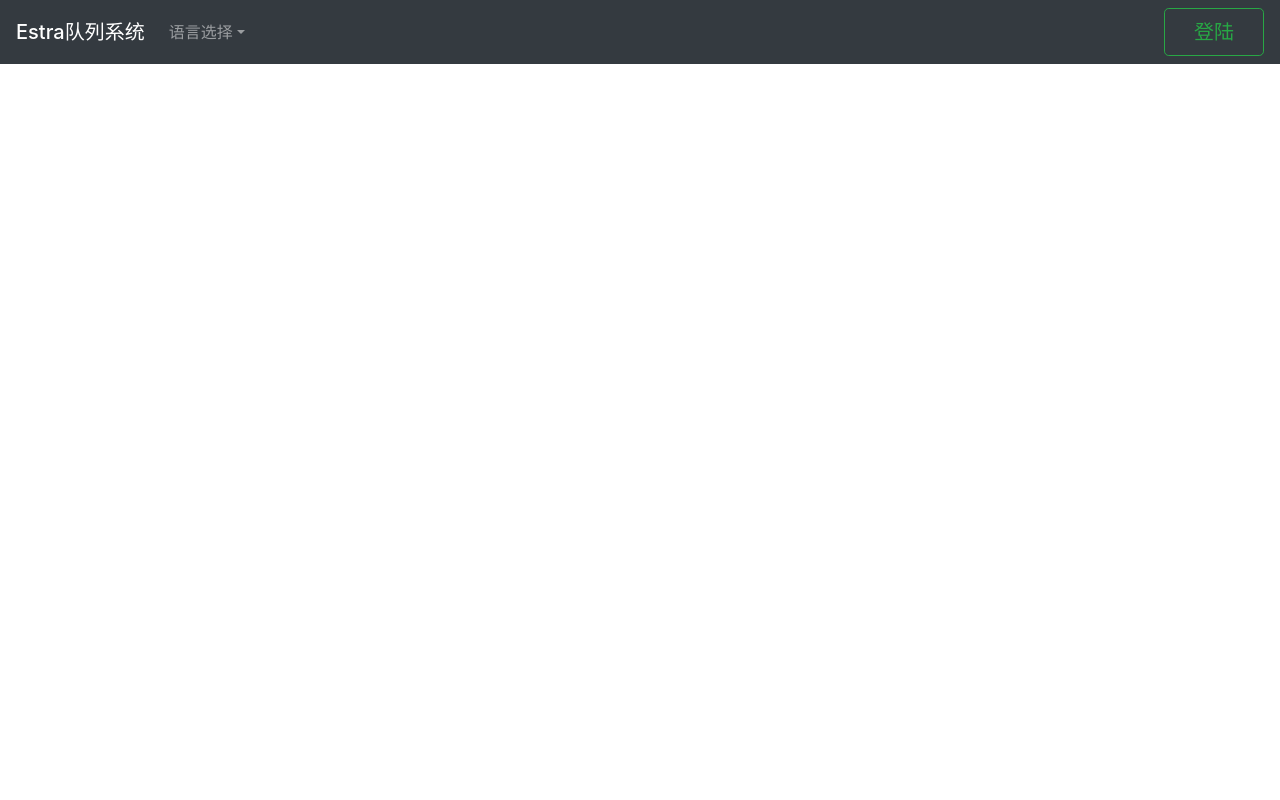
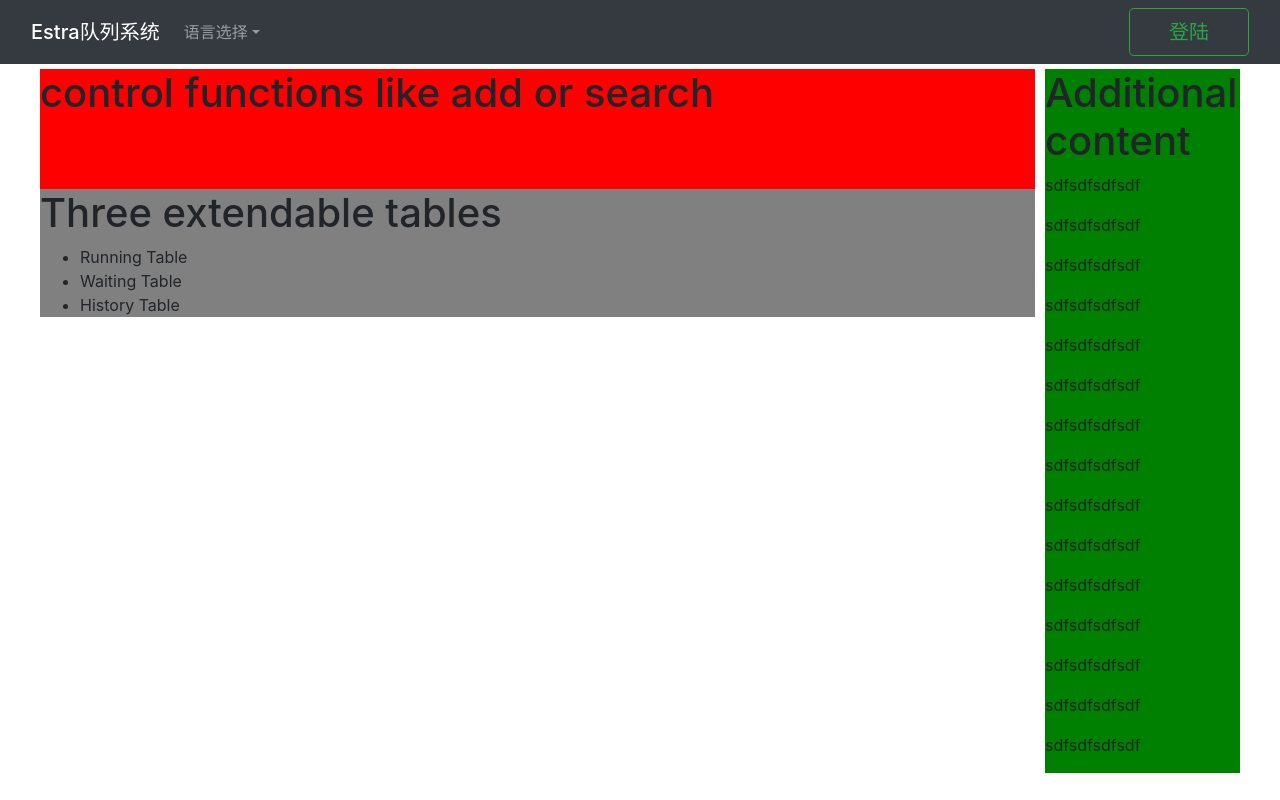
Before and after one commit to qweaxdzsc/web_queue, a Django app: page / in a window 1280 px wide. Run offline with Django 3.2, Linux system fonts and the light colour scheme.

Commit message:
-update web_queue:   - create basic HTML layout for index.html

```diff
--- a/queue_web/app_queue/templates/index.html
+++ b/queue_web/app_queue/templates/index.html
@@ -1,10 +1,39 @@
-<!DOCTYPE html>
-<html lang="en">
-<head>
-    <meta charset="UTF-8">
-    <title>首页</title>
-</head>
-<body>
-<h1>首页！</h1>
-</body>
-</html>
+{% extends 'base.html' %}
+{% load static %}
+{% block title %}Estra队列系统{% endblock %}
+
+{% block css %}<link href="{% static 'css/index2.css' %}" rel="stylesheet"/>{% endblock %}
+
+{% block UserInfo %}
+<form class="form-inline my-2 my-lg-0">
+    <button class="btn btn-outline-success my-2 my-sm-0 btn-lg btn_sign_up" type="submit">登陆</button>
+</form>
+{% endblock UserInfo%}
+{% block content %}
+<div class="block_content">
+    <div class="block_content_left">
+    <div class="block_control">
+        <h1>control functions like add or search</h1>
+    </div>
+
+    <div class="block_table">
+        <h1>Three extendable tables</h1>
+        <ul>
+            <li>Running Table</li>
+            <li>Waiting Table</li>
+            <li>History Table</li>
+        </ul>
+    </div>
+    </div>
+
+            <div class="block_additional">
+        <h1>Additional content</h1>
+            <p>sdfsdfsdfsdf</p><p>sdfsdfsdfsdf</p><p>sdfsdfsdfsdf</p><p>sdfsdfsdfsdf</p><p>sdfsdfsdfsdf</p>
+            <p>sdfsdfsdfsdf</p><p>sdfsdfsdfsdf</p><p>sdfsdfsdfsdf</p><p>sdfsdfsdfsdf</p><p>sdfsdfsdfsdf</p>
+            <p>sdfsdfsdfsdf</p><p>sdfsdfsdfsdf</p><p>sdfsdfsdfsdf</p><p>sdfsdfsdfsdf</p><p>sdfsdfsdfsdf</p>
+    </div>
+
+
+
+</div>
+{% endblock content %}
--- a/queue_web/app_queue/utils.py
+++ b/queue_web/app_queue/utils.py
@@ -72,6 +72,3 @@ def able_to_run(mission):
     """
     pass
     return bool()
-
-print('123')
-# 123
--- /dev/null
+++ b/queue_web/static/css/base.css
@@ -0,0 +1,11 @@
+.drop_language{
+  float: right;
+}
+
+
+
+.nav_content{
+  width: 1250px;
+  margin: 0px auto;
+
+}
--- a/queue_web/static/css/index.css
+++ /dev/null
@@ -1,3 +0,0 @@
-button{
-  width: 100px
-}
--- /dev/null
+++ b/queue_web/static/css/index2.css
@@ -0,0 +1,43 @@
+
+
+.btn_sign_up{
+  width: 120px;
+}
+
+.block_content{
+  width: 1200px;
+  margin: 5px auto;
+  background-color: #66CCFF;
+}
+
+.block_content_left{
+  float:left;
+  width: 1000px;
+
+}
+
+.block_control{
+  height: 120px;
+
+  margin-right: 5px;
+  background-color: red;
+}
+
+.block_table{
+
+  margin-right: 5px;
+  background-color: gray;
+}
+
+.block_additional{
+  float:left;
+  width: 195px;
+  margin-left: 5px;
+  background-color: green;
+}
+
+
+
+.table_set{
+
+}
--- a/queue_web/static/css/login.css
+++ b/queue_web/static/css/login.css
@@ -1,4 +1,4 @@
-html,
+
 body {
   height: 100%;
 }
--- a/queue_web/templates/base.html
+++ b/queue_web/templates/base.html
@@ -9,11 +9,14 @@
     <!-- Bootstrap CSS -->
     <link rel="stylesheet" href="https://cdn.jsdelivr.net/npm/bootstrap@4.5.0/dist/css/bootstrap.min.css"
           integrity="sha384-9aIt2nRpC12Uk9gS9baDl411NQApFmC26EwAOH8WgZl5MYYxFfc+NcPb1dKGj7Sk" crossorigin="anonymous">
-    <title>{% block title %}base{% endblock %}</title>
+    <link rel="stylesheet" href="{%static 'css/base.css'%}">
+    <title>{% block title %}{% endblock %}</title>
     {% block css %}{% endblock %}
 </head>
 <body>
-<nav class="navbar navbar-expand-lg navbar-light navbar-dark bg-dark">
+    <div class="bg-dark">
+<nav class="navbar navbar-expand-lg navbar-light navbar-dark bg-dark nav_content">
+
         <a class="navbar-brand mb-0 h1" href="/">Estra队列系统</a>
         <button class="navbar-toggler" type="button" data-toggle="collapse" data-target="#navbarSupportedContent"
                 aria-controls="navbarSupportedContent" aria-expanded="false" aria-label="Toggle navigation">
@@ -23,7 +26,8 @@
         <div class="collapse navbar-collapse" id="navbarSupportedContent">
             <ul class="navbar-nav mr-auto">
                 <li class="nav-item dropdown">
-                <a class="nav-link dropdown-toggle" href="#" id="navbarDropdown" role="button" data-toggle="dropdown"
+                    <a class="nav-link dropdown-toggle" href="#" id="navbarDropdown" role="button"
+                       data-toggle="dropdown"
                        aria-haspopup="true" aria-expanded="false">语言选择</a>
                     <div class="dropdown-menu" aria-labelledby="navbarDropdown">
                         <a class="dropdown-item" href="#">English</a>
@@ -32,11 +36,13 @@
                 </li>
             </ul>
             {% block UserInfo %}
-        {% endblock UserInfo%}
+            {% endblock%}
         </div>
+
 </nav>
-{% block content %}{% endblock content%}
-<!-- Optional JavaScript -->
+            </div>
+{% block content %}{% endblock%}
+<!-- Optional JavaScript CDN -->
 <!-- jQuery first, then Popper.js, then Bootstrap JS -->
 <script src="https://cdn.jsdelivr.net/npm/jquery@3.5.1/dist/jquery.slim.min.js"
         integrity="sha384-DfXdz2htPH0lsSSs5nCTpuj/zy4C+OGpamoFVy38MVBnE+IbbVYUew+OrCXaRkfj"
@@ -47,5 +53,6 @@
 <script src="https://cdn.jsdelivr.net/npm/bootstrap@4.5.0/dist/js/bootstrap.min.js"
         integrity="sha384-OgVRvuATP1z7JjHLkuOU7Xw704+h835Lr+6QL9UvYjZE3Ipu6Tp75j7Bh/kR0JKI"
         crossorigin="anonymous"></script>
+{% block script %}{% endblock%}
 </body>
 </html>
--- a/queue_web/templates/index.html
+++ /dev/null
@@ -1,14 +0,0 @@
-{% extends 'base.html' %}
-{% load static %}
-{% block title %}Estra队列系统{% endblock %}
-
-{% block css %}<link href="{% static 'css/index.css' %}" rel="stylesheet"/>{% endblock %}
-
-{% block UserInfo %}
-<form class="form-inline my-2 my-lg-0">
-    <button class="btn btn-outline-success my-2 my-sm-0 btn-lg" type="submit">登陆</button>
-</form>
-{% endblock UserInfo%}
-{% block content %}
-
-{% endblock content %}
```
Also changed, not shown: queue_web/app_login/templates/index.html (deleted, +0 -10 lines), queue_web/db.sqlite3. Lines whose indentation alone changed are shown as unchanged.
